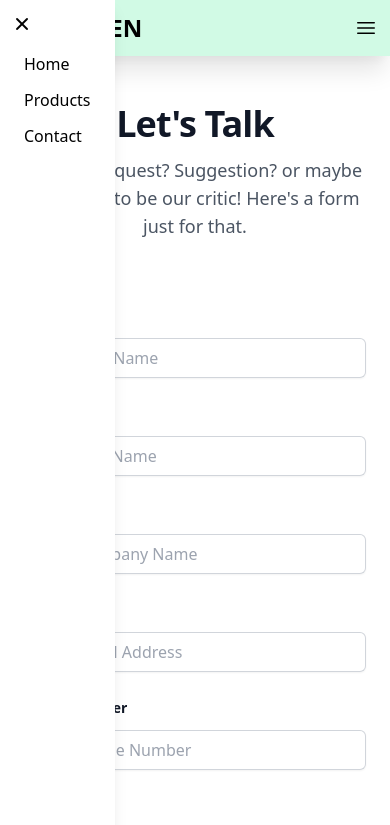
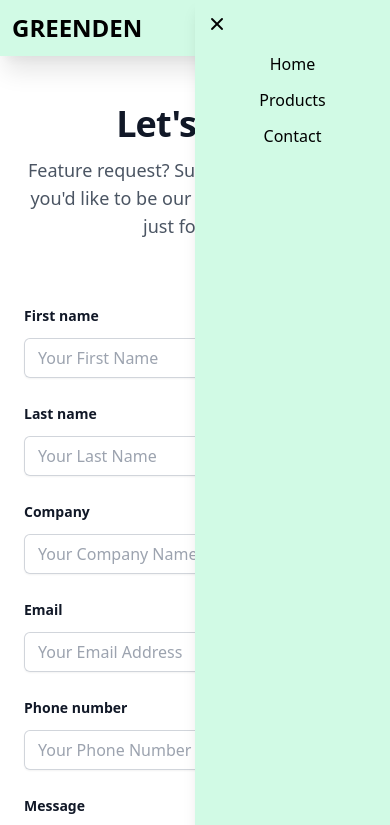
Before and after one commit to DHINAKARAN-K-2/GREENDEN-PROJECT, a plain HTML site: page contact.html in a window 390 px wide. Both pictures are taken after a click on the icon 366 px from the left and 28 px from the top of the page. Shown: the top 825 px of the page. Drawn offline with nearby package versions, Linux system fonts and the light colour scheme.

Commit message:
New Navbar Setting

```diff
--- a/contact.html
+++ b/contact.html
@@ -15,9 +15,9 @@
 
 <body>
     <!--Navbar for mobile view-->
-    <div id="mobile-menu" class="fixed top-0 left-0 h-full bg-white shadow-lg transform -translate-x-full transition-transform duration-300 md:hidden z-50">
+    <div id="mobile-menu" class="fixed top-0 right-0 h-full bg-green-100 shadow-lg transform translate-x-full transition-transform duration-3000 md:hidden z-50" style="width: 50%;">
         <button id="close-btn" class="relative top-3 left-3"><i class="fa-solid fa-xmark " style="color: #000000;"></i></button>
-        <ul class="flex flex-col gap-3 px-6 p-3 mt-4 font-medium">
+        <ul class="flex flex-col gap-3 text-center p-3 mt-4 font-medium">
             <li><a href="index.html" class="hover:text-blue-600">Home</a></li>
             <li><a href="product.html" class="hover:text-blue-600">Products</a></li>
             <li><a href="contact.html" class="hover:text-blue-600">Contact</a></li>
--- a/script.js
+++ b/script.js
@@ -2,9 +2,9 @@ const menuBtn = document.getElementById('menu-btn');
 const closeBtn = document.getElementById('close-btn');
 const mobileMenu = document.getElementById('mobile-menu');
 menuBtn.addEventListener('click', function() {
-    mobileMenu.classList.remove('-translate-x-full');
+    mobileMenu.classList.remove('translate-x-full');
 });
 
 closeBtn.addEventListener('click', function() {
-    mobileMenu.classList.add('-translate-x-full');
+    mobileMenu.classList.add('translate-x-full');
 });
```
Also changed, not shown: index.html (+2 -2 lines), product.html (+2 -2 lines).
